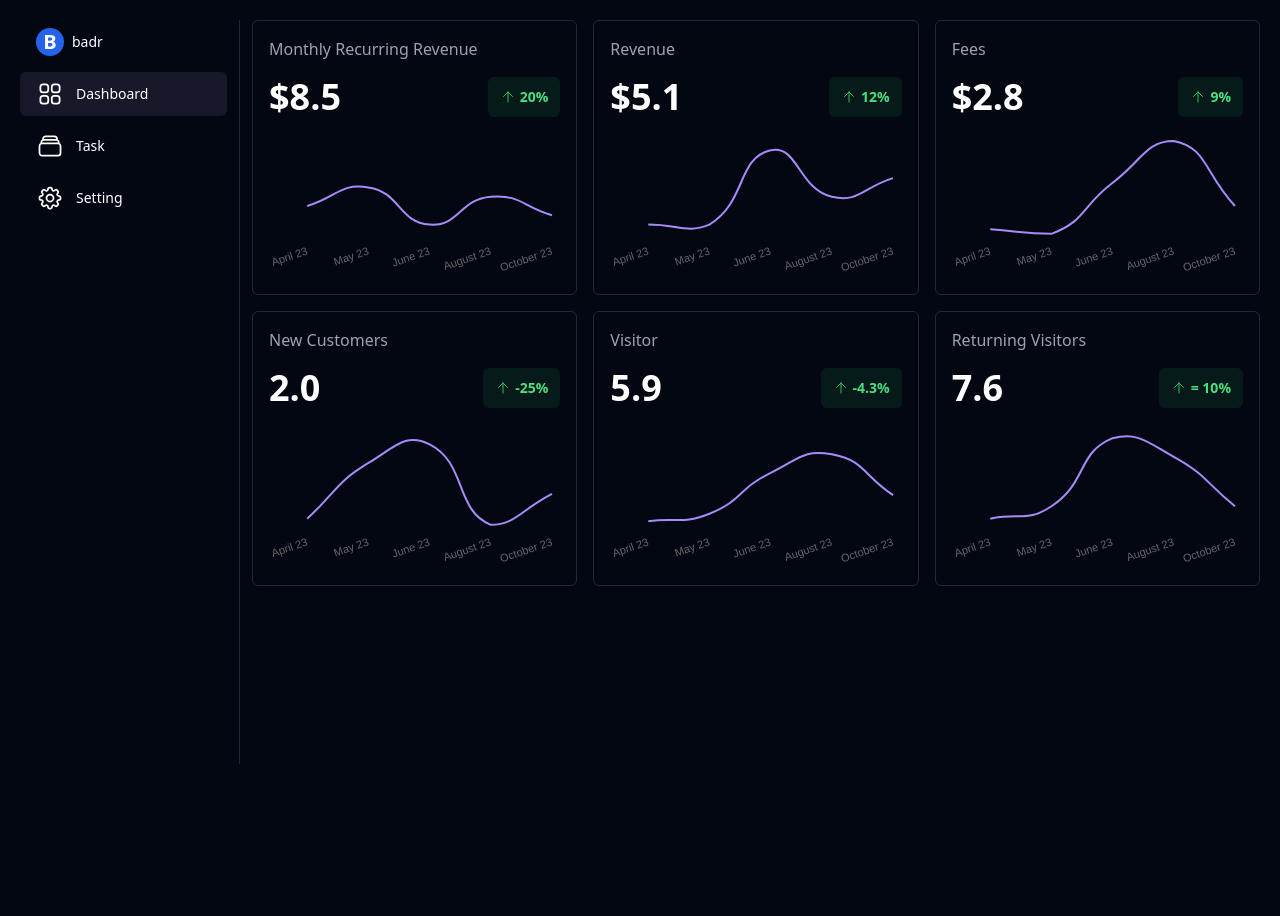
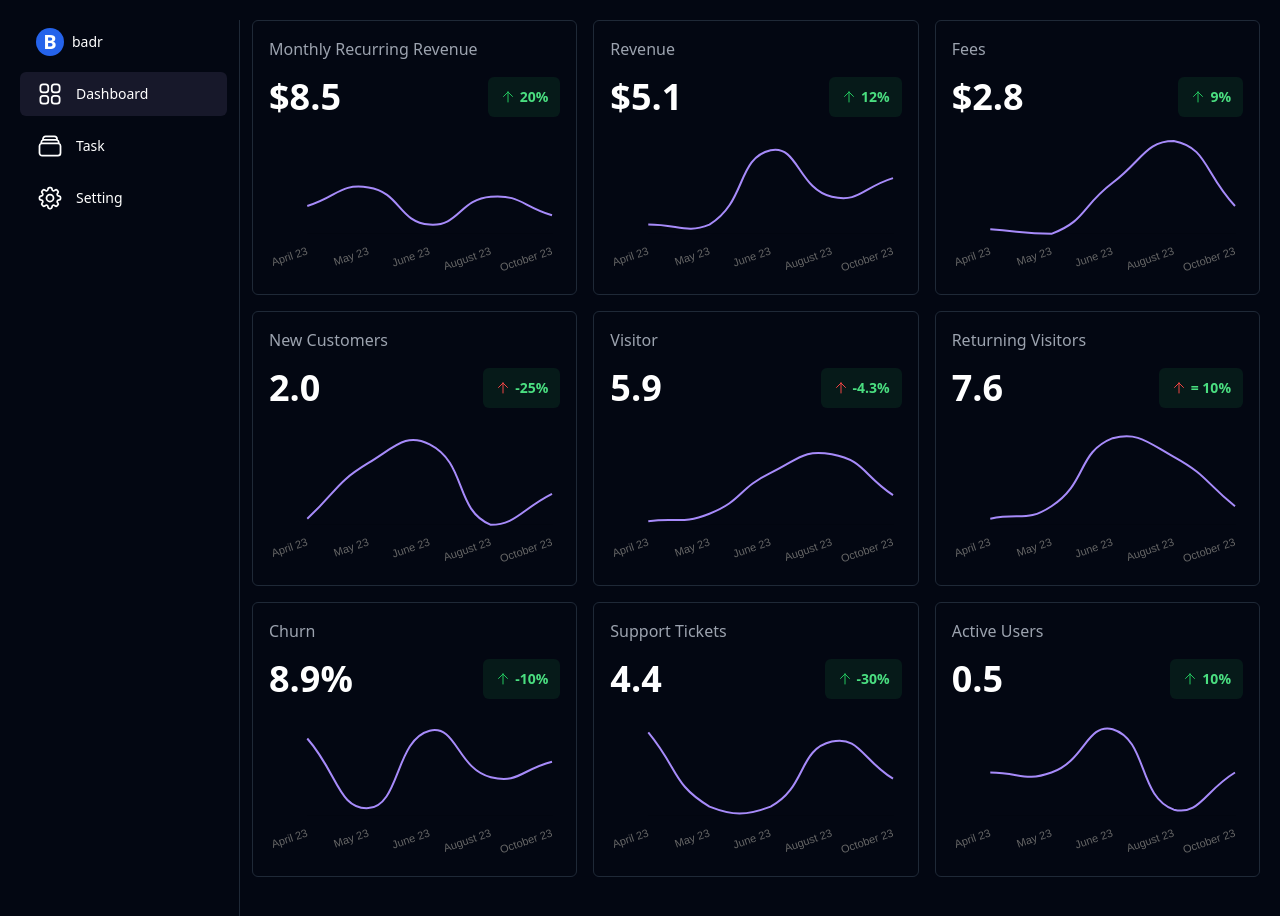
Before and after one commit to elghanbibadr/makerkit1, a React (Vite) app: page /dashboard in a window 1280 px wide. Before the commit the page ends 800 px from the top, so only its background shows below. Built offline with nearby package versions, Linux system fonts and the light colour scheme.

Commit message:
add more 2 charts card

```diff
--- a/src/pages/Dashboard.jsx
+++ b/src/pages/Dashboard.jsx
@@ -31,7 +31,7 @@ const Dashboard = () => {
       id: 3,
       chartCardTitle: "New Customers",
       percentage: "-25%",
-      isGrowing: true,
+      isGrowing: false,
       gaineValue: "2.0",
       chartLineData: [1, 10, 13, 0, 5, 5, 0, 12],
     },
@@ -39,7 +39,7 @@ const Dashboard = () => {
       id: 4,
       chartCardTitle: "Visitor      ",
       percentage: "-4.3%",
-      isGrowing: true,
+      isGrowing: false,
       gaineValue: "5.9",
       chartLineData: [1, 3, 14, 19, 8, 2, 23, 22],
     },
@@ -47,9 +47,32 @@ const Dashboard = () => {
       id: 5,
       chartCardTitle: "Returning Visitors      ",
       percentage: "= 10%",
-      isGrowing: true,
       gaineValue: "7.6",
       chartLineData: [1, 3, 14, 11, 3, 10, 3, 12],
+    },
+    {
+      id: 6,
+      chartCardTitle: "Churn      ",
+      percentage: "-10%",
+      isGrowing: true,
+      gaineValue: "8.9%",
+      chartLineData: [10, 1, 11, 5, 7, 0, 4, 6],
+    },
+    {
+      id: 7,
+      chartCardTitle: "Support Tickets      ",
+      percentage: "-30%",
+      isGrowing: true,
+      gaineValue: "4.4",
+      chartLineData: [11, 3, 3, 10, 6, 10, 9, 12],
+    },
+    {
+      id: 8,
+      chartCardTitle: "Active Users      ",
+      percentage: "10%",
+      isGrowing: true,
+      gaineValue: "0.5",
+      chartLineData: [7, 7, 14, 1, 7, 8, 4, 2],
     },
   ];
   return (
```
